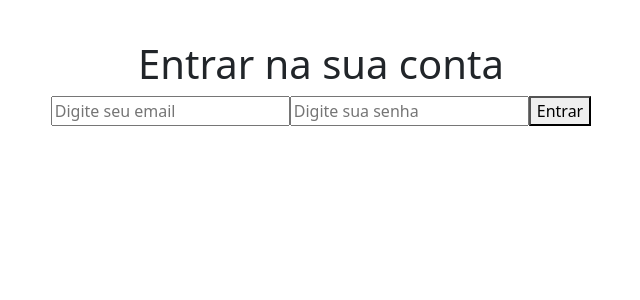
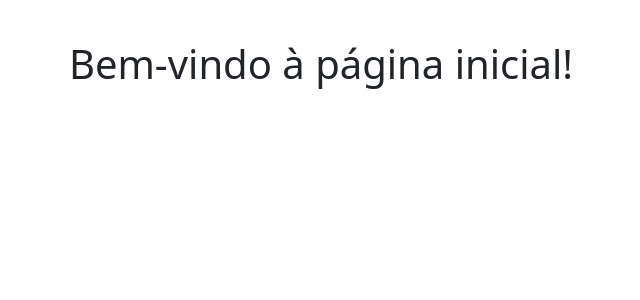
Before and after one commit to bnatj29-lang/minibank-frontend, a React (Vite) app: page /home in a window 1280 px wide. Shown: the top 300 px of the page, without its empty margins (319-959 px from the left). Built offline with nearby package versions, Linux system fonts and the light colour scheme.

Commit message:
integração do login + início do roteamento.

```diff
--- a/src/App.jsx
+++ b/src/App.jsx
@@ -1,10 +1,15 @@
 import React from "react";
 import LoginForm from "./components/LoginForm";
+import Home from "./pages/Home";
+import { Routes, Route } from "react-router-dom";
 
 export default function App() {
     return (
         <div style={{ textAlign: "center", marginTop: 40 }}>
-            <LoginForm />
+            <Routes>
+                <Route path="/login" element={<LoginForm />} />
+                <Route path="/home" element={<Home />} />
+            </Routes>
         </div>
     );
 }
--- a/src/main.jsx
+++ b/src/main.jsx
@@ -2,9 +2,12 @@ import React from "react";
 import "bootstrap/dist/css/bootstrap.min.css";
 import ReactDOM from "react-dom/client";
 import App from "./App";
+import { BrowserRouter } from "react-router-dom";
 
 ReactDOM.createRoot(document.getElementById("root")).render(
-  <React.StrictMode>
-    <App />
-  </React.StrictMode>
+    <React.StrictMode>
+        <BrowserRouter>
+            <App />
+        </BrowserRouter>
+    </React.StrictMode>
 );
--- /dev/null
+++ b/src/pages/Home.jsx
@@ -0,0 +1,11 @@
+import React from "react";
+
+function Home() {
+    return (
+        <div>
+            <h1>Bem-vindo à página inicial!</h1>
+        </div>
+    );
+}
+
+export default Home;
```
